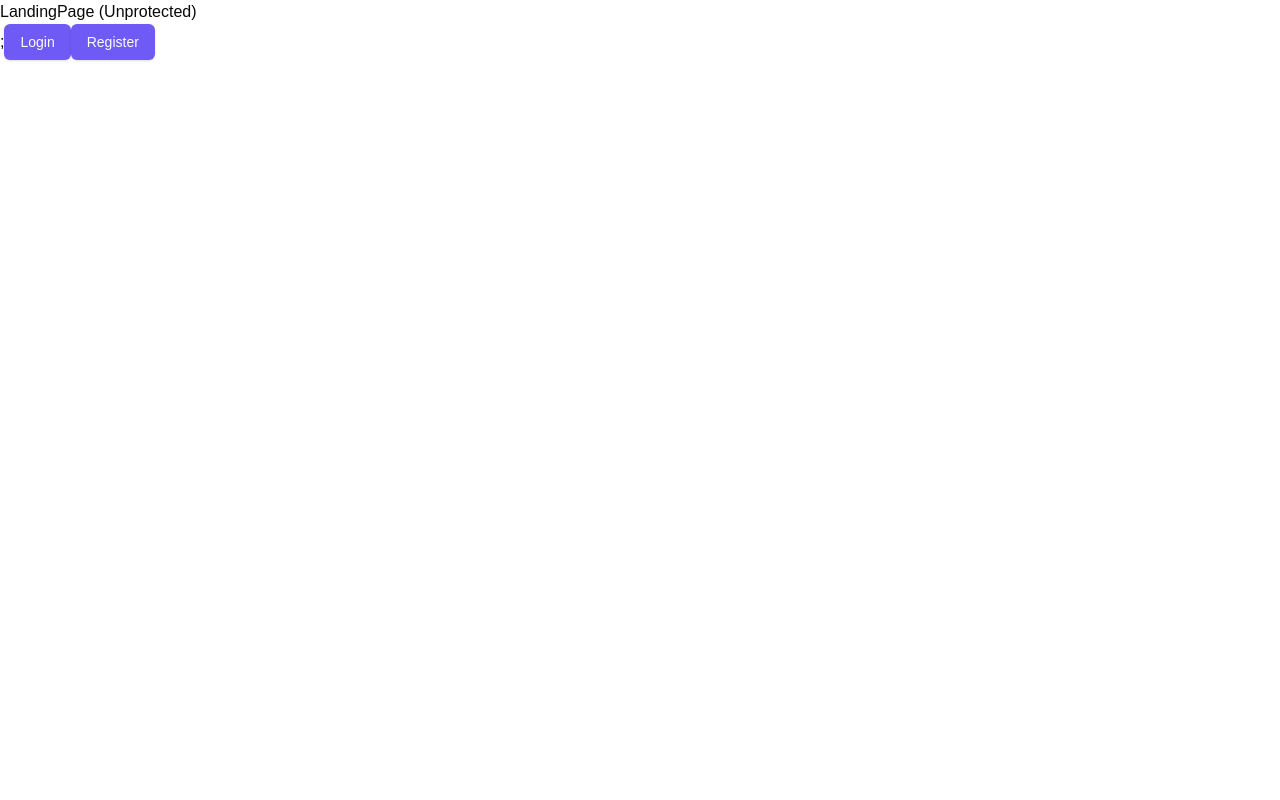
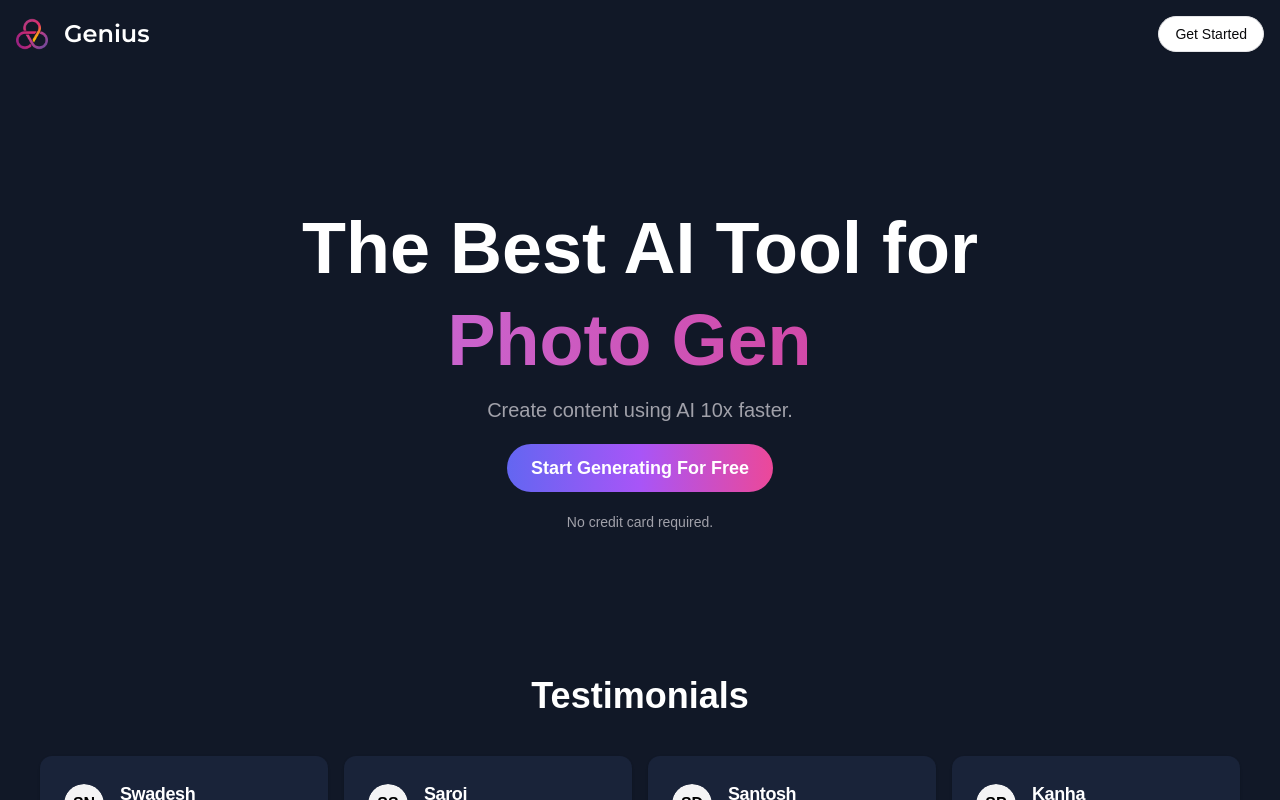
Before and after one commit to heuzin/mastermind, a Next.js app: page / in a window 1280 px wide. Built offline with nearby package versions, Linux system fonts and the light colour scheme; no server answers.

Commit message:
Creating landing page

```diff
--- /dev/null
+++ b/app/(landing)/layout.tsx
@@ -0,0 +1,9 @@
+const LandingLayout = ({ children }: { children: React.ReactNode }) => {
+  return (
+    <main className="h-full bg-[#111827] overflow-auto">
+      <div className="mx-auto max-w-screen-xl w-full">{children}</div>
+    </main>
+  );
+};
+
+export default LandingLayout;
--- a/app/(landing)/page.tsx
+++ b/app/(landing)/page.tsx
@@ -1,18 +1,16 @@
-import { Button } from "@/components/ui/button";
-import Link from "next/link";
 import React from "react";
+
+import LandingNavbar from "@/components/landing-navbar";
+import LandingHero from "@/components/landing-hero";
+import LandingContent from "@/components/landing-content";
 
 const LandingPage = () => {
   return (
-    <>
-      <div>LandingPage (Unprotected)</div>;
-      <Link href={"/sign-in"}>
-        <Button>Login</Button>
-      </Link>
-      <Link href={"/sign-up"}>
-        <Button>Register</Button>
-      </Link>
-    </>
+    <div className="h-full">
+      <LandingNavbar />
+      <LandingHero />
+      <LandingContent />
+    </div>
   );
 };
 
--- /dev/null
+++ b/components/landing-content.tsx
@@ -0,0 +1,74 @@
+"use client";
+
+import React from "react";
+
+import { Card, CardContent, CardHeader, CardTitle } from "@/components/ui/card";
+import { Avatar, AvatarFallback } from "@/components/ui/avatar";
+
+const testimonials = [
+  {
+    name: "Swadesh",
+    avatar: "SN",
+    title: "Software Engineer",
+    description: "This is the best application I've ever used!",
+  },
+  {
+    name: "Saroj",
+    avatar: "SS",
+    title: "Designer",
+    description: "I use this daily for generating new photos!",
+  },
+  {
+    name: "Santosh",
+    avatar: "SD",
+    title: "CEO",
+    description:
+      "This app has changed my life, cannot imagine working without it!",
+  },
+  {
+    name: "Kanha",
+    avatar: "SP",
+    title: "CFO",
+    description:
+      "The best in class, definitely worth the premium subscription!",
+  },
+];
+
+const LandingContent = () => {
+  return (
+    <div className="px-10 pb-20">
+      <h2 className="text-center text-4xl text-white font-extrabold mb-10">
+        Testimonials
+      </h2>
+      <div className="grid grid-cols-1 sm:grid-cols-2 md:grid-cols-3 lg:grid-cols-4 gap-4">
+        {testimonials.map((item) => (
+          <Card
+            key={item.description}
+            className="bg-[#192339] border-none text-white"
+          >
+            <CardHeader>
+              <div className="flex flex-row items-center">
+                <Avatar className="h-10 w-10 mr-4">
+                  <AvatarFallback className="text-black font-bold">
+                    {item.avatar}
+                  </AvatarFallback>
+                </Avatar>
+                <CardTitle className="flex items-center gap-x-2">
+                  <div>
+                    <p className="text-lg">{item.name}</p>
+                    <p className="text-zinc-400 text-sm">{item.title}</p>
+                  </div>
+                </CardTitle>
+              </div>
+              <CardContent className="pt-4 px-0">
+                {item.description}
+              </CardContent>
+            </CardHeader>
+          </Card>
+        ))}
+      </div>
+    </div>
+  );
+};
+
+export default LandingContent;
--- /dev/null
+++ b/components/landing-hero.tsx
@@ -0,0 +1,52 @@
+"use client";
+
+import TypewriterComponent from "typewriter-effect";
+import Link from "next/link";
+import { useAuth } from "@clerk/nextjs";
+
+import { Button } from "@/components/ui/button";
+
+const LandingHero = () => {
+  const { isSignedIn } = useAuth();
+
+  return (
+    <div className="text-white font-bold py-36 text-center space-y-5">
+      <div className="text-4xl sm:text-5xl md:text-6xl lg:text-7xl space-y-5 font-extrabold">
+        <h1>The Best AI Tool for</h1>
+        <div className="text-transparent bg-clip-text bg-gradient-to-r from-purple-400 to-pink-600">
+          <TypewriterComponent
+            options={{
+              strings: [
+                "Chatbot.",
+                "Photo Generation.",
+                "Video Generation.",
+                "Music Generation.",
+                "Code Generation.",
+              ],
+              autoStart: true,
+              loop: true,
+            }}
+          />
+        </div>
+      </div>
+      <div className="text-sm md:text-xl font-light text-zinc-400">
+        Create content using AI 10x faster.
+      </div>
+      <div>
+        <Link href={isSignedIn ? "/dashboard" : "/sign-up"}>
+          <Button
+            variant="premium"
+            className="md:text-lg p-4 md:p-6 rounded-full font-semibold"
+          >
+            Start Generating For Free
+          </Button>
+        </Link>
+      </div>
+      <div className="text-zinc-400 text-xs md:text-sm font-normal">
+        No credit card required.
+      </div>
+    </div>
+  );
+};
+
+export default LandingHero;
--- /dev/null
+++ b/components/landing-navbar.tsx
@@ -0,0 +1,41 @@
+"use client";
+
+import Image from "next/image";
+import React from "react";
+import { Montserrat } from "next/font/google";
+import { useAuth } from "@clerk/nextjs";
+import Link from "next/link";
+
+import { cn } from "@/lib/utils";
+import { Button } from "@/components/ui/button";
+
+const font = Montserrat({
+  weight: "600",
+  subsets: ["latin"],
+});
+
+const LandingNavbar = () => {
+  const { isSignedIn } = useAuth();
+
+  return (
+    <nav className="p-4 bg-transparent flex items-center justify-between">
+      <Link href="/" className="flex items-center">
+        <div className="relative h-8 w-8 mr-4">
+          <Image fill alt="Genius Logo" src="/logo.png" />
+        </div>
+        <h1 className={cn("text-2xl font-bold text-white", font.className)}>
+          Genius
+        </h1>
+      </Link>
+      <div className="flex items-center gap-x-2">
+        <Link href={isSignedIn ? "/dashboard" : "/sign-up"}>
+          <Button variant="outline" className="rounded-full">
+            {isSignedIn ? "Dashboard" : "Get Started"}
+          </Button>
+        </Link>
+      </div>
+    </nav>
+  );
+};
+
+export default LandingNavbar;
--- a/package.json
+++ b/package.json
@@ -35,6 +35,7 @@
     "stripe": "^17.1.0",
     "tailwind-merge": "^2.5.2",
     "tailwindcss-animate": "^1.0.7",
+    "typewriter-effect": "^2.21.0",
     "zod": "^3.23.8",
     "zustand": "^5.0.0-rc.2"
   },
```
Also changed, not shown: 1 other file (tests, documents, lock files or other folders).
